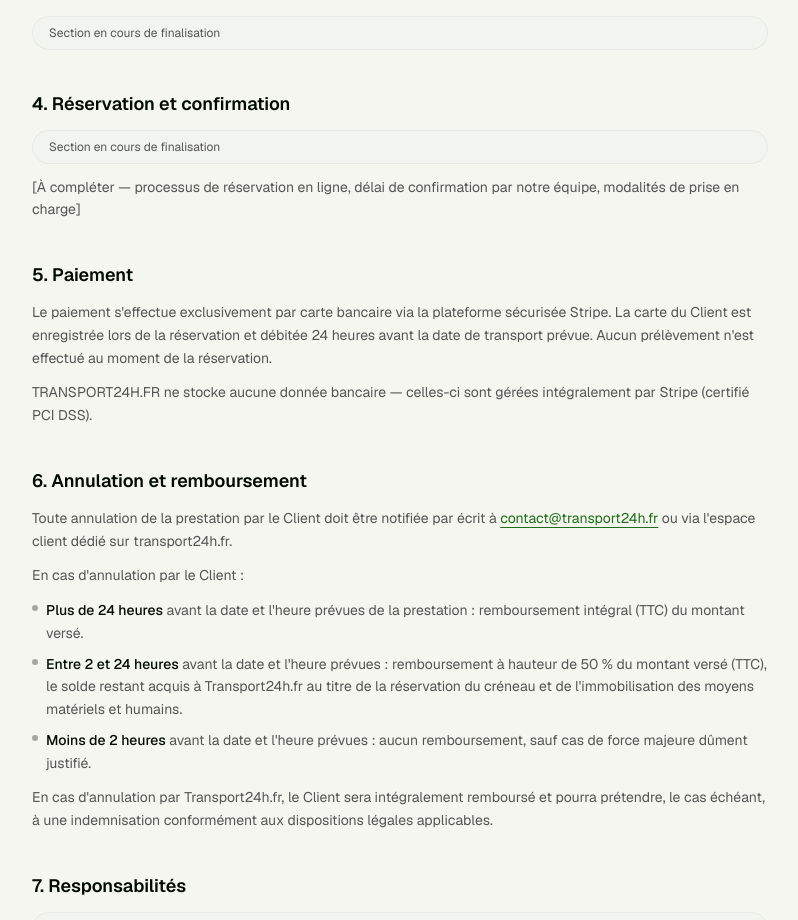
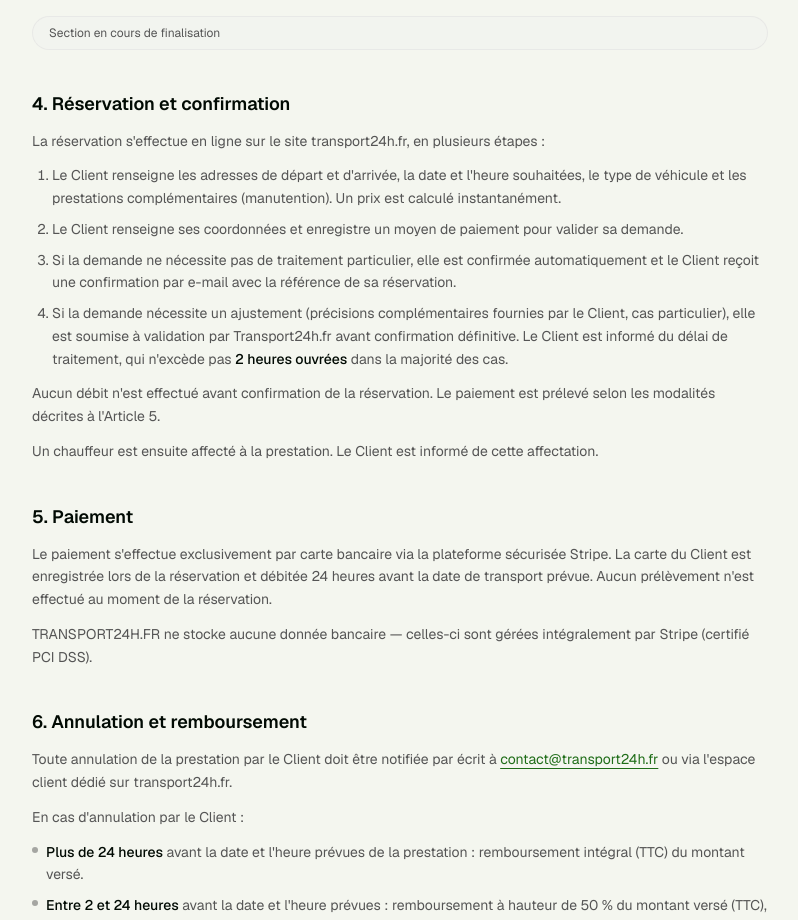
Before and after one commit to Oualid-coder/transport24h-web, a Next.js app: page /cgv in a window 1280 px wide. Shown: the part 941-1861 px from the top of the page, without its empty margins (240-1038 px from the left). Built offline with nearby package versions, Linux system fonts and the light colour scheme; no server answers.

Commit message:
feat: redaction CGV - article 4 reservation et confirmation

```diff
--- a/app/(client)/cgv/page.tsx
+++ b/app/(client)/cgv/page.tsx
@@ -70,10 +70,41 @@ export default function CGVPage() {
 
         <section className="space-y-3">
           <h2 className="text-lg font-semibold">4. Réservation et confirmation</h2>
-          <Placeholder />
           <p className="text-muted-foreground leading-relaxed">
-            [À compléter — processus de réservation en ligne, délai de confirmation par
-            notre équipe, modalités de prise en charge]
+            La réservation s&apos;effectue en ligne sur le site transport24h.fr, en
+            plusieurs étapes :
+          </p>
+          <ol className="list-decimal pl-5 space-y-2 text-muted-foreground leading-relaxed">
+            <li>
+              Le Client renseigne les adresses de départ et d&apos;arrivée, la date et
+              l&apos;heure souhaitées, le type de véhicule et les prestations
+              complémentaires (manutention). Un prix est calculé instantanément.
+            </li>
+            <li>
+              Le Client renseigne ses coordonnées et enregistre un moyen de paiement
+              pour valider sa demande.
+            </li>
+            <li>
+              Si la demande ne nécessite pas de traitement particulier, elle est
+              confirmée automatiquement et le Client reçoit une confirmation par
+              e-mail avec la référence de sa réservation.
+            </li>
+            <li>
+              Si la demande nécessite un ajustement (précisions complémentaires
+              fournies par le Client, cas particulier), elle est soumise à validation
+              par Transport24h.fr avant confirmation définitive. Le Client est informé
+              du délai de traitement, qui n&apos;excède pas{" "}
+              <span className="font-medium text-foreground">2 heures ouvrées</span>{" "}
+              dans la majorité des cas.
+            </li>
+          </ol>
+          <p className="text-muted-foreground leading-relaxed">
+            Aucun débit n&apos;est effectué avant confirmation de la réservation. Le
+            paiement est prélevé selon les modalités décrites à l&apos;Article 5.
+          </p>
+          <p className="text-muted-foreground leading-relaxed">
+            Un chauffeur est ensuite affecté à la prestation. Le Client est informé
+            de cette affectation.
           </p>
         </section>
 
```
